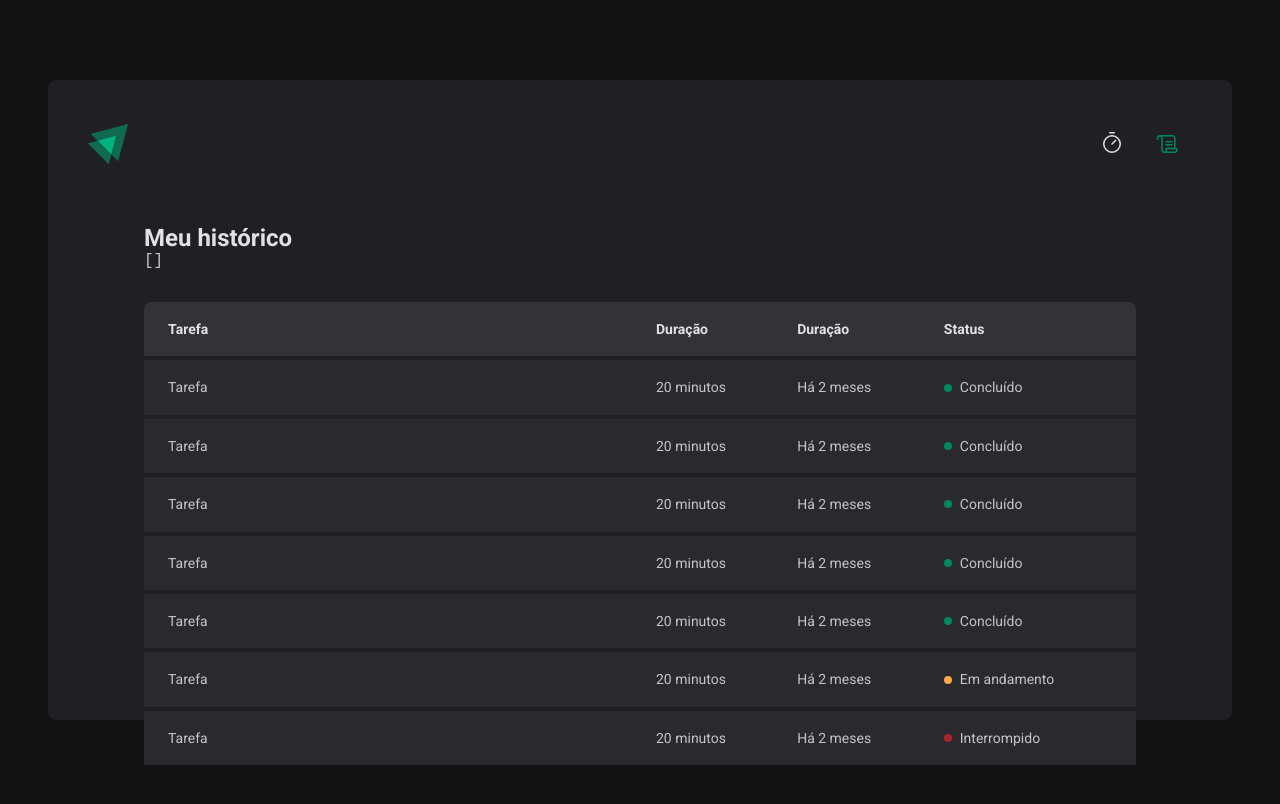
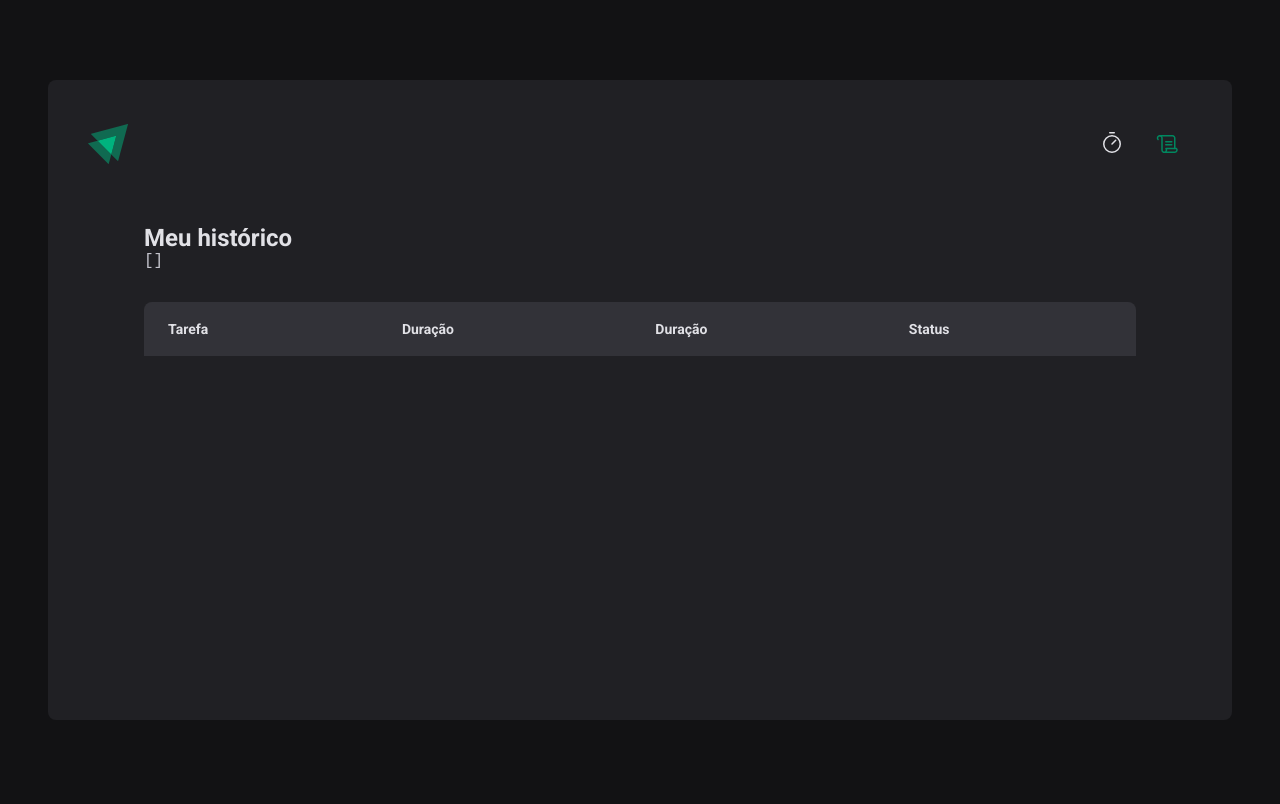
Before and after one commit to luizprsjr/ignitetimer, a React (Vite) app: page /history in a window 1280 px wide. Shown: the top 804 px of the page. Built offline with nearby package versions, Linux system fonts and the light colour scheme.

Commit message:
feat: list history

```diff
--- a/src/pages/History/index.tsx
+++ b/src/pages/History/index.tsx
@@ -23,62 +23,28 @@
             </tr>
           </thead>
           <tbody>
-            <tr>
-              <td>Tarefa</td>
-              <td>20 minutos</td>
-              <td>Há 2 meses</td>
-              <td>
-                <Status statusColor="green">Concluído</Status>
-              </td>
-            </tr>
-            <tr>
-              <td>Tarefa</td>
-              <td>20 minutos</td>
-              <td>Há 2 meses</td>
-              <td>
-                <Status statusColor="green">Concluído</Status>
-              </td>
-            </tr>
-            <tr>
-              <td>Tarefa</td>
-              <td>20 minutos</td>
-              <td>Há 2 meses</td>
-              <td>
-                <Status statusColor="green">Concluído</Status>
-              </td>
-            </tr>
-            <tr>
-              <td>Tarefa</td>
-              <td>20 minutos</td>
-              <td>Há 2 meses</td>
-              <td>
-                <Status statusColor="green">Concluído</Status>
-              </td>
-            </tr>
-            <tr>
-              <td>Tarefa</td>
-              <td>20 minutos</td>
-              <td>Há 2 meses</td>
-              <td>
-                <Status statusColor="green">Concluído</Status>
-              </td>
-            </tr>
-            <tr>
-              <td>Tarefa</td>
-              <td>20 minutos</td>
-              <td>Há 2 meses</td>
-              <td>
-                <Status statusColor="yellow">Em andamento</Status>
-              </td>
-            </tr>
-            <tr>
-              <td>Tarefa</td>
-              <td>20 minutos</td>
-              <td>Há 2 meses</td>
-              <td>
-                <Status statusColor="red">Interrompido</Status>
-              </td>
-            </tr>
+            {cycles.map((cycle) => {
+              return (
+                <tr key={cycle.id}>
+                  <td>{cycle.task}</td>
+                  <td>{cycle.minutesAmount} minutos</td>
+                  <td>Há {cycle.startDate.toISOString()}</td>
+                  <td>
+                    {cycle.finishedDate && (
+                      <Status statusColor="green">Concluído</Status>
+                    )}
+
+                    {cycle.interruptedDate && (
+                      <Status statusColor="red">Interrompido</Status>
+                    )}
+
+                    {!cycle.finishedDate && !cycle.interruptedDate && (
+                      <Status statusColor="yellow">Em andamento</Status>
+                    )}
+                  </td>
+                </tr>
+              )
+            })}
           </tbody>
         </table>
       </HistoryList>
```
